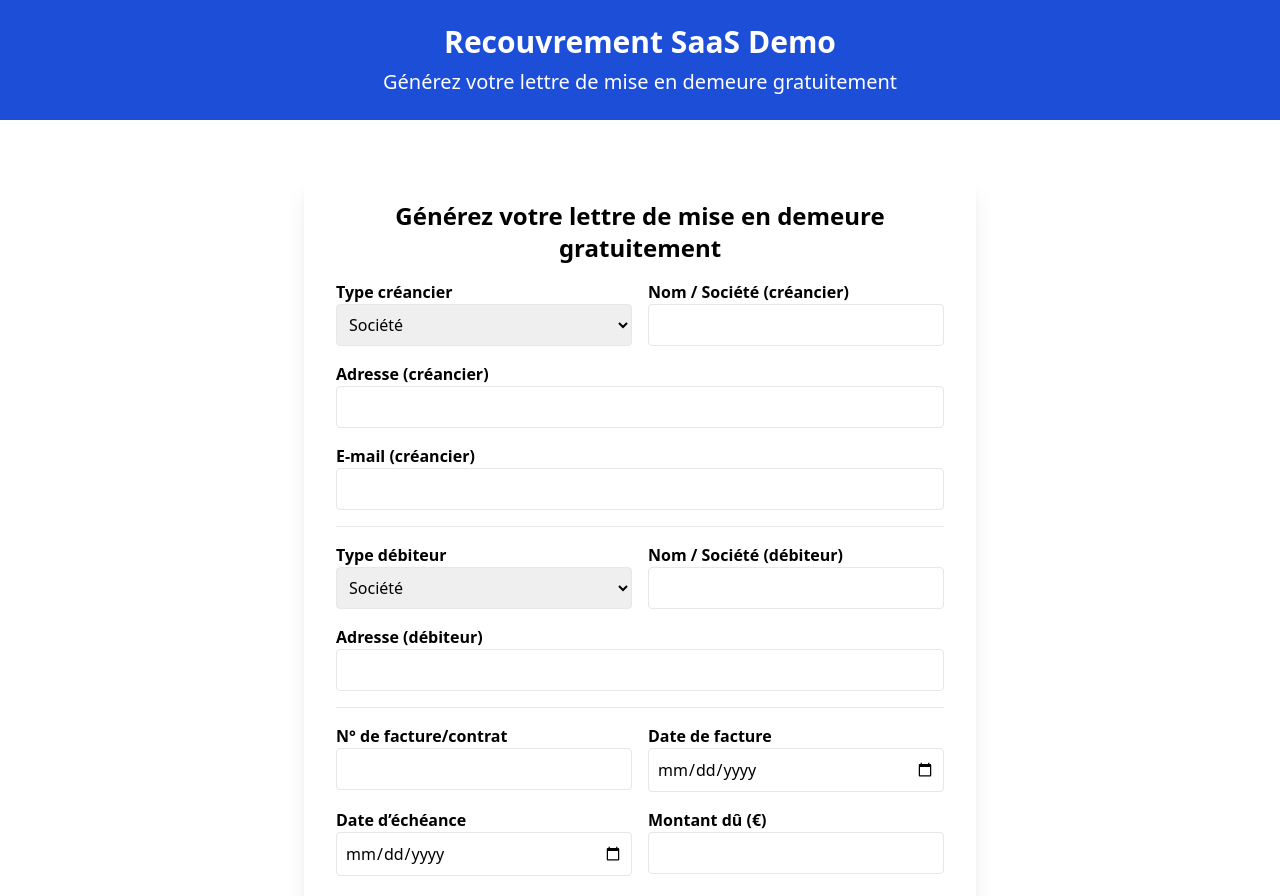
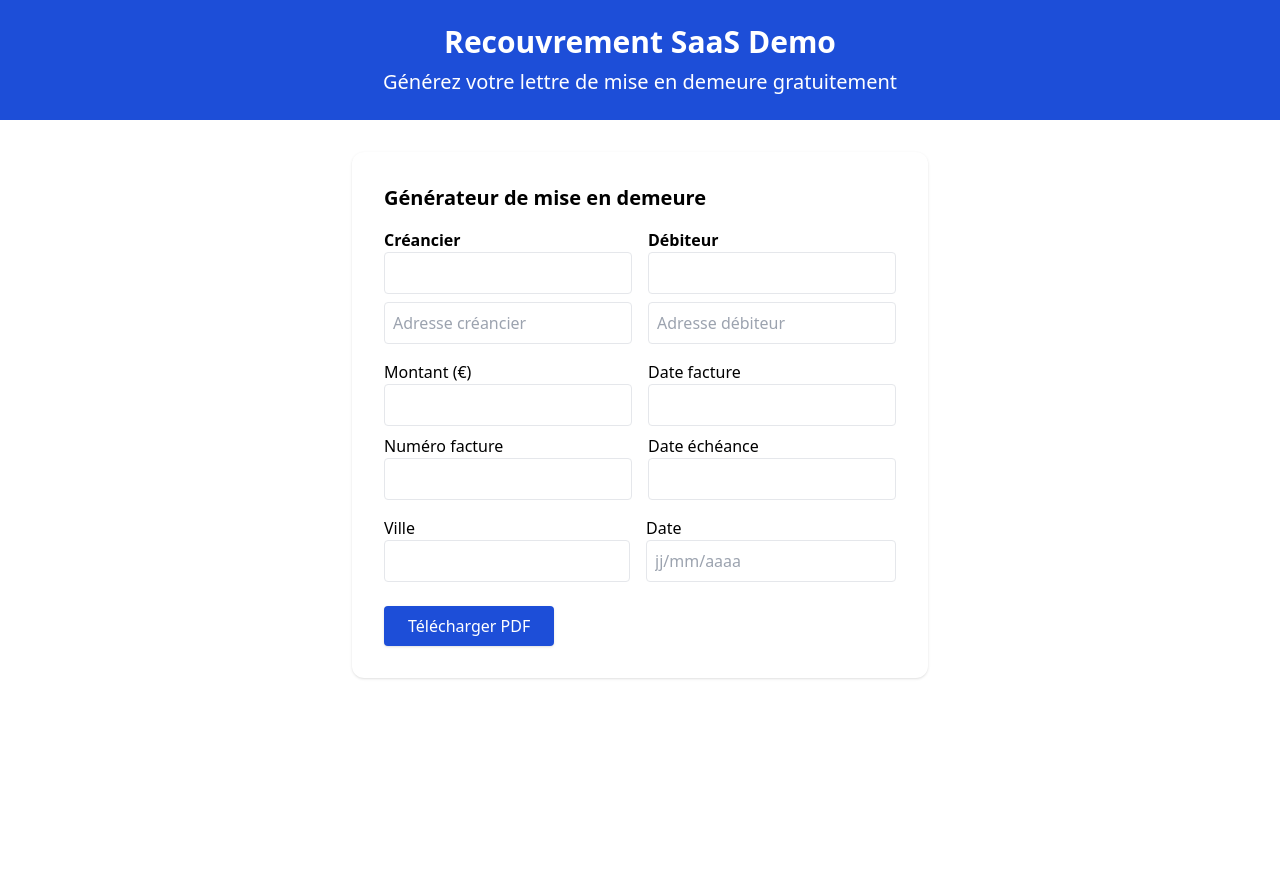
Before and after one commit to Yankel-Bensimhon/recouvrement-demo, a Next.js app: page / in a window 1280 px wide. Shown: the top 896 px of the page. After the commit the page ends 800 px from the top, so only its background shows below. Built offline with nearby package versions, Linux system fonts and the light colour scheme.

Commit message:
modification dashboard v1

```diff
--- a/components/Dashboard.jsx
+++ b/components/Dashboard.jsx
@@ -1,72 +1,113 @@
 import React, { useState } from "react";
 
-const initialDossiers = [
+const STATUTS = {
+  nouveau: { label: "Nouveau", color: "bg-blue-200 text-blue-900" },
+  mise_en_demeure: { label: "Mise en demeure", color: "bg-orange-200 text-orange-900" },
+  injonction: { label: "Injonction déposée", color: "bg-yellow-200 text-yellow-900" },
+  "assignation en référé": { label: "Assignation déposée", color: "bg-red-200 text-red-900" },
+  solde: { label: "Soldé", color: "bg-green-200 text-green-900" },
+  perdu: { label: "Irrécouvrable", color: "bg-gray-200 text-gray-700" },
+};
+
+const LABELS_PIECES = {
+  contrat: "Contrat/devis",
+  livraison: "Bon de livraison",
+  facture: "Facture impayée",
+  grand_livre: "Grand livre client",
+};
+
+function BadgePieces({ pieces }) {
+  if (pieces.length === 0) {
+    return <span className="bg-green-100 text-green-800 px-2 py-1 rounded text-xs font-semibold">Complet</span>;
+  }
+  return (
+    <span
+      className="bg-red-100 text-red-800 px-2 py-1 rounded text-xs font-semibold"
+      title={pieces.map(p => LABELS_PIECES[p]).join(", ")}
+    >
+      {pieces.length} manquante{pieces.length > 1 ? "s" : ""}
+    </span>
+  );
+}
+
+const DOSSIERS_MOCK = [
   {
     id: 1,
-    debtor: "Dupont SARL",
-    amount: 1200,
-    status: "Relancé",
-    documentUrl: "/docs/mise_en_demeure_dupont.pdf",
+    client: "SARL Dupont",
+    montant: 2850,
+    debiteur: "SAS Leclerc",
+    echeance: "2024-07-15",
+    statut: "nouveau",
+    piecesManquantes: ["grand_livre"],
   },
   {
     id: 2,
-    debtor: "Martin EI",
-    amount: 600,
-    status: "En attente",
-    documentUrl: "/docs/mise_en_demeure_martin.pdf",
+    client: "SCI des Lilas",
+    montant: 12000,
+    debiteur: "Locataire M. Benyamin",
+    echeance: "2024-07-01",
+    statut: "mise_en_demeure",
+    piecesManquantes: [],
+  },
+  {
+    id: 3,
+    client: "SARL Taxis Bleu",
+    montant: 4400,
+    debiteur: "SARL Logis",
+    echeance: "2024-06-25",
+    statut: "solde",
+    piecesManquantes: ["contrat", "facture"],
   },
 ];
 
 export default function Dashboard() {
-  const [dossiers, setDossiers] = useState(initialDossiers);
-
-  const handleRelancer = (id) => {
-    alert("Relance envoyée pour le dossier #" + id);
-  };
+  const [dossiers] = useState(DOSSIERS_MOCK);
 
   return (
-    <div className="max-w-3xl mx-auto p-6 bg-white rounded-2xl shadow-xl mt-8">
-      <h2 className="text-2xl font-bold mb-6 text-center">Tableau de bord – Suivi de vos créances</h2>
-      <table className="w-full table-auto">
+    <div className="max-w-5xl mx-auto p-6">
+      <h1 className="text-2xl font-bold text-blue-800 mb-6">Tableau de bord des créances</h1>
+      <table className="w-full bg-white rounded-xl shadow border border-blue-50">
         <thead>
-          <tr className="bg-gray-100">
-            <th className="py-2">Débiteur</th>
-            <th>Montant</th>
-            <th>Statut</th>
-            <th>Actions</th>
+          <tr className="bg-blue-50 text-blue-800">
+            <th className="p-3 text-left">Créancier</th>
+            <th className="p-3 text-left">Débiteur</th>
+            <th className="p-3 text-right">Montant (€)</th>
+            <th className="p-3 text-center">Échéance</th>
+            <th className="p-3 text-center">Statut</th>
+            <th className="p-3 text-center">Pièces</th>
+            <th className="p-3"></th>
           </tr>
         </thead>
         <tbody>
-          {dossiers.map((dossier) => (
-            <tr key={dossier.id} className="border-t">
-              <td className="py-2">{dossier.debtor}</td>
-              <td>{dossier.amount} €</td>
-              <td>
-                <span className={`px-2 py-1 rounded-xl text-xs ${dossier.status === "Relancé" ? "bg-green-100 text-green-800" : "bg-yellow-100 text-yellow-800"}`}>
-                  {dossier.status}
+          {dossiers.map((d) => (
+            <tr key={d.id} className="border-t hover:bg-blue-50 transition">
+              <td className="p-3">{d.client}</td>
+              <td className="p-3">{d.debiteur}</td>
+              <td className="p-3 text-right">{d.montant.toLocaleString()}</td>
+              <td className="p-3 text-center">{d.echeance}</td>
+              <td className="p-3 text-center">
+                <span className={`px-2 py-1 rounded text-xs font-semibold ${STATUTS[d.statut].color}`}>
+                  {STATUTS[d.statut].label}
                 </span>
               </td>
-              <td>
-                <a href={dossier.documentUrl} className="underline text-blue-700 mr-3" download>
-                  Télécharger
-                </a>
-                {dossier.status !== "Relancé" && (
-                  <button
-                    onClick={() => handleRelancer(dossier.id)}
-                    className="bg-blue-600 text-white px-3 py-1 rounded hover:bg-blue-800"
-                  >
-                    Relancer
-                  </button>
-                )}
+              <td className="p-3 text-center">
+                <BadgePieces pieces={d.piecesManquantes} />
+              </td>
+              <td className="p-3 text-right">
+                <button className="bg-blue-600 text-white px-3 py-1 rounded hover:bg-blue-700 text-sm">Actions</button>
               </td>
             </tr>
           ))}
         </tbody>
       </table>
-      <div className="mt-6 flex justify-end">
-        <button className="bg-green-700 text-white px-4 py-2 rounded font-bold hover:bg-green-900 transition">
-          + Nouvelle créance
+      <div className="mt-8 flex flex-col items-center">
+        <button
+          className="bg-orange-400 hover:bg-orange-500 text-white font-bold px-6 py-3 rounded-xl shadow"
+          disabled
+        >
+          + Ajouter une créance (bientôt)
         </button>
+        <div className="text-gray-400 mt-2 text-xs">Intégration import Excel/API Quickbooks/Sage à venir</div>
       </div>
     </div>
   );
--- a/components/MiseEnDemeureGenerator.jsx
+++ b/components/MiseEnDemeureGenerator.jsx
@@ -1,168 +1,141 @@
 import React, { useState } from "react";
 import { jsPDF } from "jspdf";
 
+const LOGO_URL = "https://upload.wikimedia.org/wikipedia/commons/6/6b/Bitmap_Logo.png"; // Mets ici l’URL de TON logo
+const FOOTER = "Service opéré par le Cabinet d'avocat Yankel BENSIMHON • 43 Avenue Foch 75116 Paris";
+
 export default function MiseEnDemeureGenerator() {
   const [form, setForm] = useState({
-    creditorType: "Société",
-    creditorName: "",
+    creditor: "",
     creditorAddress: "",
-    creditorEmail: "",
-    debtorType: "Société",
-    debtorName: "",
+    debtor: "",
     debtorAddress: "",
+    amount: "",
     invoiceNumber: "",
     invoiceDate: "",
     dueDate: "",
-    amount: "",
-    object: "",
-    paymentDelay: "8",
+    city: "",
+    date: "",
   });
-  const [preview, setPreview] = useState("");
-  const [showPreview, setShowPreview] = useState(false);
 
-  const handleChange = (e) => {
+  const [loading, setLoading] = useState(false);
+
+  const handleChange = e => {
     setForm({ ...form, [e.target.name]: e.target.value });
   };
 
-  // Template de la lettre
-  const generateLetter = () => {
-    return `
-${form.creditorType} ${form.creditorName}
-${form.creditorAddress}
-${form.creditorEmail && `Email : ${form.creditorEmail}`}
+  const handleDownloadPDF = async () => {
+    setLoading(true);
+    const doc = new jsPDF({ unit: "mm", format: "a4" });
 
-À
-${form.debtorType} ${form.debtorName}
-${form.debtorAddress}
+    // Logo
+    try {
+      const logoData = await toDataURL(LOGO_URL);
+      doc.addImage(logoData, "PNG", 15, 10, 40, 18);
+    } catch (err) {
+      // Ignore si le logo ne se charge pas
+    }
 
-Le ${new Date().toLocaleDateString("fr-FR")}
+    // En-tête
+    doc.setFontSize(14);
+    doc.setFont("helvetica", "bold");
+    doc.text("MISE EN DEMEURE", 105, 40, { align: "center" });
 
-Objet : Mise en demeure de payer – Facture n°${form.invoiceNumber} du ${form.invoiceDate} – Montant : ${form.amount} €
+    // Parties
+    doc.setFontSize(11);
+    doc.setFont("helvetica", "normal");
+    doc.text(`Créancier : ${form.creditor}`, 15, 50);
+    doc.text(form.creditorAddress, 15, 55);
+    doc.text(`Débiteur : ${form.debtor}`, 15, 65);
+    doc.text(form.debtorAddress, 15, 70);
+
+    // Corps personnalisé (modifie ici ton texte modèle)
+    let corps = `
+${form.city}, le ${form.date}
+
+Objet : Mise en demeure de payer la facture n° ${form.invoiceNumber}
 
 Madame, Monsieur,
 
-Je me permets, par la présente, de vous mettre en demeure de procéder au paiement de la somme de ${form.amount} €, relative à la facture n°${form.invoiceNumber} émise le ${form.invoiceDate}, venue à échéance le ${form.dueDate}, restée impayée à ce jour.
+Nous vous rappelons que la facture n° ${form.invoiceNumber} d'un montant de ${form.amount} €, émise le ${form.invoiceDate} et venue à échéance le ${form.dueDate}, demeure impayée à ce jour.
 
-Malgré nos précédentes relances, le paiement n’a toujours pas été effectué. Je vous rappelle que le non-règlement de cette créance constitue un manquement à vos obligations contractuelles (${form.object}).
+En conséquence, nous vous mettons en demeure de procéder au règlement de cette somme sous un délai de 8 jours à compter de la réception de la présente, faute de quoi nous nous réservons le droit d’engager toute procédure judiciaire nécessaire à la sauvegarde de nos droits, sans autre avis ni délai.
 
-En conséquence, je vous mets en demeure de régler ladite somme sous ${form.paymentDelay} jours à compter de la réception de ce courrier. À défaut de paiement dans ce délai, nous nous réservons le droit d’engager toute procédure de recouvrement, y compris judiciaire, à vos frais exclusifs.
+Nous vous prions d’agréer, Madame, Monsieur, l’expression de nos salutations distinguées.
 
-Veuillez agréer, Madame, Monsieur, l’expression de nos salutations distinguées.
+`;
 
-${form.creditorType} ${form.creditorName}
+    doc.setFontSize(11);
+    doc.setFont("times", "normal");
+    doc.text(doc.splitTextToSize(corps, 180), 15, 85);
 
-Pièces jointes : copie de la facture
-`;
+    // Footer
+    doc.setFontSize(9);
+    doc.setTextColor(110);
+    doc.text(FOOTER, 15, 287);
+
+    doc.save("Mise_en_demeure.pdf");
+    setLoading(false);
   };
 
-  const handlePreview = (e) => {
-    e.preventDefault();
-    setPreview(generateLetter());
-    setShowPreview(true);
-  };
-
-  const handleDownloadPDF = () => {
-    const doc = new jsPDF();
-    const lines = generateLetter().split("\n");
-    let y = 10;
-    lines.forEach((line) => {
-      doc.text(line, 10, y);
-      y += 8;
-    });
-    doc.save("Mise_en_demeure.pdf");
-  };
+  // Convertit une image en base64
+  function toDataURL(url) {
+    return fetch(url)
+      .then(response => response.blob())
+      .then(blob => new Promise((resolve, reject) => {
+        const reader = new FileReader();
+        reader.onloadend = () => resolve(reader.result);
+        reader.onerror = reject;
+        reader.readAsDataURL(blob);
+      }));
+  }
 
   return (
-    <div className="max-w-2xl mx-auto bg-white rounded-2xl shadow-xl p-8 my-12">
-      <h1 className="text-2xl font-bold mb-4 text-center">Générez votre lettre de mise en demeure gratuitement</h1>
-      <form className="space-y-4" onSubmit={handlePreview}>
-        <div className="grid grid-cols-2 gap-4">
+    <div className="max-w-xl mx-auto bg-white p-8 rounded-xl shadow my-8">
+      <h2 className="text-xl font-bold mb-4">Générateur de mise en demeure</h2>
+      <div className="grid grid-cols-2 gap-4 mb-4">
         <div>
-            <label className="font-semibold">Type créancier</label>
-            <select name="creditorType" value={form.creditorType} onChange={handleChange} className="w-full border rounded p-2">
-              <option>Société</option>
-              <option>Monsieur</option>
-              <option>Madame</option>
-            </select>
+          <label className="block font-semibold">Créancier</label>
+          <input name="creditor" className="border p-2 rounded w-full" value={form.creditor} onChange={handleChange} />
+          <input name="creditorAddress" className="border p-2 rounded w-full mt-2" placeholder="Adresse créancier" value={form.creditorAddress} onChange={handleChange} />
         </div>
         <div>
-            <label className="font-semibold">Nom / Société (créancier)</label>
-            <input type="text" name="creditorName" value={form.creditorName} onChange={handleChange} className="w-full border rounded p-2" required />
-          </div>
-          <div className="col-span-2">
-            <label className="font-semibold">Adresse (créancier)</label>
-            <input type="text" name="creditorAddress" value={form.creditorAddress} onChange={handleChange} className="w-full border rounded p-2" required />
-          </div>
-          <div className="col-span-2">
-            <label className="font-semibold">E-mail (créancier)</label>
-            <input type="email" name="creditorEmail" value={form.creditorEmail} onChange={handleChange} className="w-full border rounded p-2" />
+          <label className="block font-semibold">Débiteur</label>
+          <input name="debtor" className="border p-2 rounded w-full" value={form.debtor} onChange={handleChange} />
+          <input name="debtorAddress" className="border p-2 rounded w-full mt-2" placeholder="Adresse débiteur" value={form.debtorAddress} onChange={handleChange} />
         </div>
       </div>
-        <hr className="my-2" />
-        <div className="grid grid-cols-2 gap-4">
+      <div className="grid grid-cols-2 gap-4 mb-4">
         <div>
-            <label className="font-semibold">Type débiteur</label>
-            <select name="debtorType" value={form.debtorType} onChange={handleChange} className="w-full border rounded p-2">
-              <option>Société</option>
-              <option>Monsieur</option>
-              <option>Madame</option>
-            </select>
+          <label>Montant (€)</label>
+          <input name="amount" className="border p-2 rounded w-full" value={form.amount} onChange={handleChange} />
+          <label className="mt-2 block">Numéro facture</label>
+          <input name="invoiceNumber" className="border p-2 rounded w-full" value={form.invoiceNumber} onChange={handleChange} />
         </div>
         <div>
-            <label className="font-semibold">Nom / Société (débiteur)</label>
-            <input type="text" name="debtorName" value={form.debtorName} onChange={handleChange} className="w-full border rounded p-2" required />
-          </div>
-          <div className="col-span-2">
-            <label className="font-semibold">Adresse (débiteur)</label>
-            <input type="text" name="debtorAddress" value={form.debtorAddress} onChange={handleChange} className="w-full border rounded p-2" required />
+          <label>Date facture</label>
+          <input name="invoiceDate" className="border p-2 rounded w-full" value={form.invoiceDate} onChange={handleChange} />
+          <label className="mt-2 block">Date échéance</label>
+          <input name="dueDate" className="border p-2 rounded w-full" value={form.dueDate} onChange={handleChange} />
         </div>
       </div>
-        <hr className="my-2" />
-        <div className="grid grid-cols-2 gap-4">
+      <div className="flex gap-4 mb-4">
         <div>
-            <label className="font-semibold">N° de facture/contrat</label>
-            <input type="text" name="invoiceNumber" value={form.invoiceNumber} onChange={handleChange} className="w-full border rounded p-2" required />
+          <label>Ville</label>
+          <input name="city" className="border p-2 rounded w-full" value={form.city} onChange={handleChange} />
         </div>
         <div>
-            <label className="font-semibold">Date de facture</label>
-            <input type="date" name="invoiceDate" value={form.invoiceDate} onChange={handleChange} className="w-full border rounded p-2" required />
-          </div>
-          <div>
-            <label className="font-semibold">Date d’échéance</label>
-            <input type="date" name="dueDate" value={form.dueDate} onChange={handleChange} className="w-full border rounded p-2" required />
-          </div>
-          <div>
-            <label className="font-semibold">Montant dû (€)</label>
-            <input type="number" name="amount" value={form.amount} onChange={handleChange} className="w-full border rounded p-2" required />
+          <label>Date</label>
+          <input name="date" className="border p-2 rounded w-full" value={form.date} onChange={handleChange} placeholder="jj/mm/aaaa" />
         </div>
       </div>
-        <div>
-          <label className="font-semibold">Objet de la créance (nature : vente, prestation, etc.)</label>
-          <input type="text" name="object" value={form.object} onChange={handleChange} className="w-full border rounded p-2" required />
-        </div>
-        <div>
-          <label className="font-semibold">Délai de paiement demandé (jours)</label>
-          <input type="number" name="paymentDelay" value={form.paymentDelay} onChange={handleChange} className="w-full border rounded p-2" min="5" max="30" required />
-        </div>
-        <div className="flex items-center">
-          <input type="checkbox" id="rgpd" required className="mr-2" />
-          <label htmlFor="rgpd" className="text-sm">J’accepte que mes données soient utilisées pour la génération du document conformément à la politique de confidentialité.</label>
-        </div>
-        <div className="flex justify-between mt-4">
-          <button type="submit" className="bg-blue-600 text-white rounded px-4 py-2 font-bold hover:bg-blue-700 transition">Prévisualiser la lettre</button>
-          {showPreview && (
-            <button type="button" className="bg-green-600 text-white rounded px-4 py-2 font-bold hover:bg-green-700 transition" onClick={handleDownloadPDF}>
-              Télécharger PDF
+      <button
+        onClick={handleDownloadPDF}
+        disabled={loading}
+        className="mt-2 bg-blue-700 text-white px-6 py-2 rounded shadow hover:bg-blue-800 transition"
+      >
+        {loading ? "Génération..." : "Télécharger PDF"}
       </button>
-          )}
-        </div>
-      </form>
-      {showPreview && (
-        <div className="mt-8 border-t pt-6">
-          <h2 className="text-xl font-semibold mb-2">Prévisualisation</h2>
-          <pre className="whitespace-pre-wrap bg-gray-100 rounded p-4">{preview}</pre>
-        </div>
-      )}
     </div>
   );
 }
--- /dev/null
+++ b/components/PiecesChecklist.jsx
@@ -0,0 +1,30 @@
+// components/PiecesChecklist.jsx
+
+const PIECES = [
+  { code: "contrat", label: "Contrat / devis signé ou échange de mails/whatsapp", obligatoire: true },
+  { code: "livraison", label: "Bon de livraison / accusé réception / PV de recette", obligatoire: true },
+  { code: "facture", label: "Factures impayées", obligatoire: true },
+  { code: "grand_livre", label: "Grand livre client (récapitulatif impayés)", obligatoire: true },
+];
+
+export default function PiecesChecklist({ checkedPieces = [], onCheck }) {
+  return (
+    <div className="p-4 bg-blue-50 rounded-xl mt-4 mb-6">
+      <h4 className="font-semibold text-blue-700 mb-3">Pièces à joindre au dossier</h4>
+      <ul className="space-y-2">
+        {PIECES.map(piece => (
+          <li key={piece.code} className="flex items-center">
+            <input
+              type="checkbox"
+              className="mr-2"
+              checked={checkedPieces.includes(piece.code)}
+              onChange={() => onCheck(piece.code)}
+            />
+            <span className="font-medium">{piece.label}</span>
+            {piece.obligatoire && <span className="text-xs ml-2 text-orange-600">(obligatoire)</span>}
+          </li>
+        ))}
+      </ul>
+    </div>
+  );
+}
```
Also changed, not shown: 1 other file (tests, documents, lock files or other folders). Lines whose indentation alone changed are shown as unchanged.
